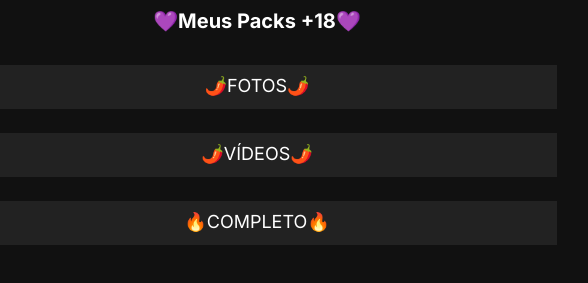
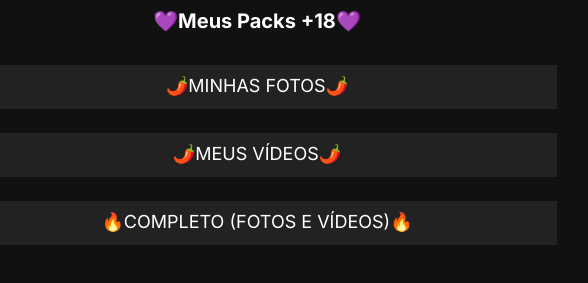
Before and after one commit to linkrell/abrirlink, a plain HTML site: page index.html in a window 1280 px wide. Shown: the part 359-642 px from the top of the page, 383-971 px from the left. Drawn offline with nearby package versions, Linux system fonts and the light colour scheme.

Commit message:
Update index.html

```diff
--- a/index.html
+++ b/index.html
@@ -22,17 +22,17 @@
 
       <a href="https://pay.kirvano.com/646abb65-8476-4070-87d4-624ca56caa38" class="link-card">
         <ion-icon class="icons" name="logo"></ion-icon>
-        <p>🌶️FOTOS🌶️</p>
+        <p>🌶️MINHAS FOTOS🌶️</p>
         <ion-icon  class="icons" name=""></ion-icon>
       </a>
       <a href="https://pay.kirvano.com/1b102d7e-5b53-4f8a-86ed-7fec4483af0f" class="link-card">
         <ion-icon class="icons" name="logo"></ion-icon>
-        <p>🌶️VÍDEOS🌶️</p>
+        <p>🌶️MEUS VÍDEOS🌶️</p>
         <ion-icon  class="icons" name=""></ion-icon>
       </a>
       <a href="https://pay.kirvano.com/4b4c4cad-f765-44d7-b742-82b65f46639e" class="link-card">
         <ion-icon class="icons" name="logo"></ion-icon>
-        <p>🔥COMPLETO🔥</p>
+        <p>🔥COMPLETO (FOTOS E VÍDEOS)🔥</p>
         <ion-icon  class="icons" name=""></ion-icon>
       </a>
 
```
